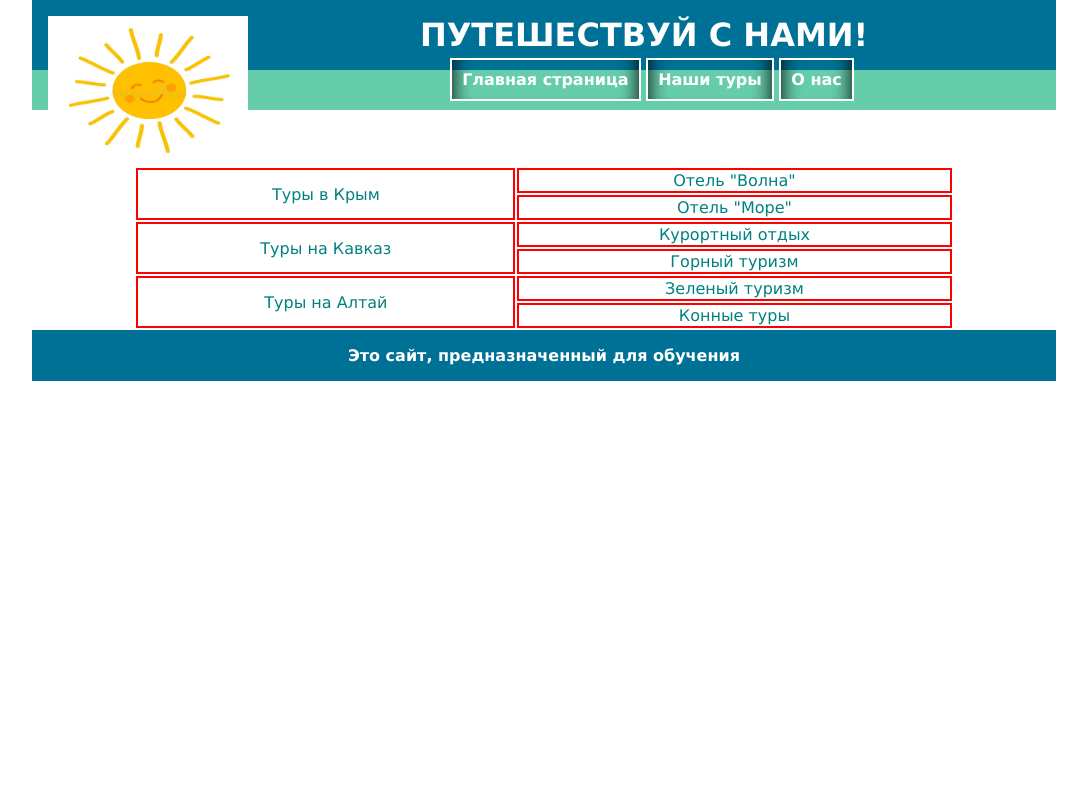
After one commit to piviich/prvp, a PHP site: page /travel/turs.html in a window 1280 px wide. The commit adds this page. Shown: the whole page, without its empty margins (96-1183 px from the left). Run offline with PHP 8.4, Linux system fonts and the light colour scheme.

Commit message:
Add files via upload

```diff
--- a/travel/css/style.css
+++ b/travel/css/style.css
@@ -106,3 +106,89 @@ body {
 div#menu a {
     color: white;
 }
+
+
+
+
+
+div #logo img {
+    width: 200px;
+    height: 150px;
+    float: left;
+}
+#tours {
+    text-align: left;
+}
+
+div.tour a {
+    background-color: #66CDAA;
+    text-decoration: none;
+    padding: 3px;
+    color: white;
+    box-shadow: 20px 0 20px - 20px #000 inset, -20px 0 20px -20px #000 inset;
+}
+.tour img {
+    width: max;
+    height: 150px;
+}
+#tours td {
+    text-align: center;
+    border: 2px solid red;
+}
+table#tours {
+    width: 80%;
+    margin: auto;
+}
+table#tours td{
+    text-align: center;
+    border: 2px solid red;
+}
+
+body {
+    font-family: Arial, sans-serif;
+    margin: 0;
+    padding: 0;
+}
+
+#content {
+    width: 80%;
+    margin: auto;
+}
+
+
+footer {
+    padding: 1em;
+    color: white;
+    background-color: #007196;
+    text-align: center;
+    clear: left;
+}
+
+
+
+div#content {
+    font-family: Verdana;
+    font-style: normal;
+    font-size: normal;
+    font-weight: bold;
+    text-align: center;
+    color: rgb(102, 205, 170);
+}
+#main {
+    color: #008080;
+    font-weight: normal;
+    text-align: justify;
+}
+
+nav {
+    height: 40px;
+    background-color: #66CDAA;
+}
+
+nav a {
+    text-decoration: none;
+    padding: 10px;
+    color: white;
+    border: solid white 2px;
+
+}
--- /dev/null
+++ b/travel/turs.html
@@ -0,0 +1,54 @@
+<!DOCTYPE html>
+<html lang="en">
+<head>
+    <meta charset="UTF-8">
+    <meta name="viewport" content="width=device-width, initial-scale=1.0">
+    <title>Сайт туристической компании</title>
+    <link rel="stylesheet" href="css/style.css">
+</head>
+<body>
+    <div id = "content">
+        <header>
+            <div id="logo">
+                <img src="img/logo.jpg" alt="logo">
+            </div>
+            <div id="name">
+                <h1>
+                    ПУТЕШЕСТВУЙ С НАМИ!
+                </h1>
+            </div>
+        </header>
+        <nav>
+            <a href="index.html">Главная страница</a>
+            <a href="turs.html">Наши туры</a>
+            <a href="contacts.html">О нас</a>
+        </nav>
+        <div id="main">
+            <table id="tours">
+                <tr>
+                    <td rowspan="2">Туры в Крым</td>
+                    <td>Отель "Волна"</td>
+                </tr>
+                <tr>
+                    <td>Отель "Море"</td>
+                </tr>
+                <tr>
+                    <td rowspan="2">Туры на Кавказ</td>
+                    <td>Курортный отдых</td>
+                <tr>
+                    <td>Горный туризм</td>
+                </tr>
+                <tr>
+                    <td rowspan="2">Туры на Алтай</td>
+                    <td>Зеленый туризм</td>
+                <tr>
+                    <td>Конные туры</td>
+                </tr>
+            </table>
+        </div>
+        <footer>
+            Это сайт, предназначенный для обучения
+        </footer>
+    </div>
+</body>
+</html>
```
Also changed, not shown: travel/contacts.html (added, +62 -0 lines).
